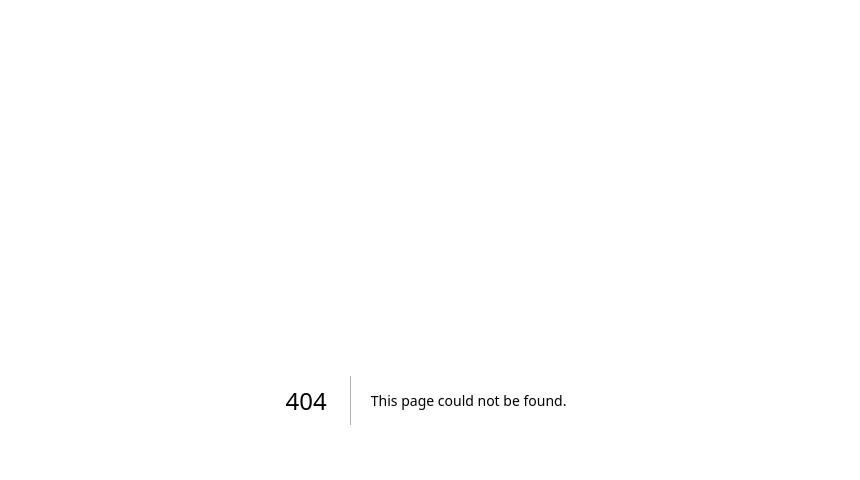
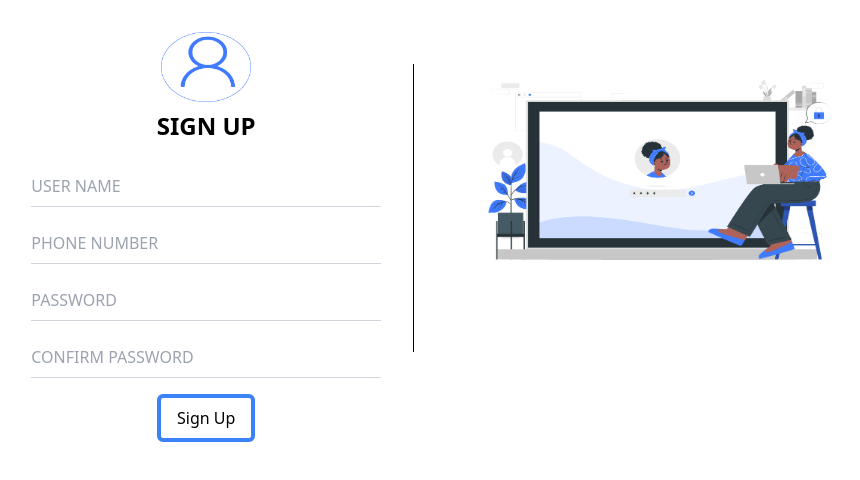
Before and after one commit to TseganeshYifruBerta/SWE-Hotel-Booking-Management-System, a Next.js app in the folder swe-hotel-booking-management-system-web/: page /signup in a window 1280 px wide. Before the commit this address had no page. Shown: the top 480 px of the page, without its empty margins (214-1074 px from the left). Built offline with nearby package versions, Linux system fonts and the light colour scheme.

Commit message:
implement signin and signup ui

```diff
--- /dev/null
+++ b/swe-hotel-booking-management-system-web/components/signup_signin/SignInCard.tsx
@@ -0,0 +1,45 @@
+import React from "react"
+import Image from "next/image";
+
+const SignInCard : React.FC = () => {
+      return (
+        <div className="max-w-md mx-auto p-8">
+          <div className="flex justify-center mb-2">
+            <Image
+              src={"/images/profile.png"}
+              alt={""}
+              width={90}
+              height={90}
+            />
+          </div>
+          <h1 className="text-2xl font-bold mb-6 flex justify-center">
+            SIGN IN
+          </h1>
+
+          <div className="mb-4">
+            <input
+              type="text"
+              id="user name"
+              placeholder="USER NAME"
+              className="w-full border-b border-gray-300 focus:outline-none focus:border-blue-500 py-2"
+            />
+          </div>
+          <div className="mb-4">
+            <input
+              type="password"
+              id="password"
+              placeholder="PASSWORD"
+              className="w-full border-b border-gray-300 focus:outline-none focus:border-blue-500 py-2"
+            />
+          </div>
+
+          <div className="flex justify-center">
+            <button className="border-blue-500 border-4 px-4 py-2 rounded-md justify-center">
+              Sign In
+            </button>
+          </div>
+        </div>
+      );
+}
+
+export default SignInCard;
--- /dev/null
+++ b/swe-hotel-booking-management-system-web/components/signup_signin/SignUpCard.tsx
@@ -0,0 +1,53 @@
+import React from "react"
+import Image from "next/image";
+
+const SignUpCard : React.FC = () => {
+    return (
+      <div className="max-w-md mx-auto p-8">
+        <div className="flex justify-center mb-2">
+          <Image src={"/images/profile.png"} alt={""} width={90} height={90} />
+        </div>
+        <h1 className="text-2xl font-bold mb-6 flex justify-center">SIGN UP</h1>
+
+        <div className="mb-4">
+          <input
+            type="text"
+            id="user name"
+            placeholder="USER NAME"
+            className="w-full border-b border-gray-300 focus:outline-none focus:border-blue-500 py-2"
+          />
+        </div>
+        <div className="mb-4">
+          <input
+            type="text"
+            id="phoneNumber"
+            placeholder="PHONE NUMBER"
+            className="w-full border-b border-gray-300 focus:outline-none focus:border-blue-500 py-2"
+          />
+        </div>
+        <div className="mb-4">
+          <input
+            type="password"
+            id="password"
+            placeholder="PASSWORD"
+            className="w-full border-b border-gray-300 focus:outline-none focus:border-blue-500 py-2"
+          />
+        </div>
+        <div className="mb-4">
+          <input
+            type="password"
+            id="password"
+            placeholder="CONFIRM PASSWORD"
+            className="w-full border-b border-gray-300 focus:outline-none focus:border-blue-500 py-2"
+          />
+        </div>
+        <div className="flex justify-center">
+          <button className="border-blue-500 border-4 px-4 py-2 rounded-md justify-center">
+            Sign Up
+          </button>
+        </div>
+      </div>
+    );
+}
+
+export default SignUpCard;
--- /dev/null
+++ b/swe-hotel-booking-management-system-web/pages/signin/index.tsx
@@ -0,0 +1,26 @@
+import SignInCard from "@/components/signup_signin/SignInCard"
+import Image from "next/image";
+
+function SignIn() {
+     return (
+       <div className="flex justify-center">
+         <div className="flex w-2/3">
+           <div className="w-1/2">
+             <SignInCard />
+           </div>
+           <div className="border-r border-black h-72 mt-16"></div>
+           <div className="w-1/2 pl-6 ml-6">
+             <Image
+               src={"/images/login.png"}
+               alt={""}
+               width={400}
+               height={400}
+               className="pt-16"
+             />
+           </div>
+         </div>
+       </div>
+     );
+}
+
+export default SignIn
--- /dev/null
+++ b/swe-hotel-booking-management-system-web/pages/signup/index.tsx
@@ -0,0 +1,26 @@
+import SignUpCard from "@/components/signup_signin/SignUpCard";
+import Image
+ from "next/image";
+function SignUp() {
+    return (
+      <div className="flex justify-center">
+        <div className="flex w-2/3">
+          <div className="w-1/2">
+            <SignUpCard />
+          </div>
+          <div className="border-r border-black h-72 mt-16"></div>
+          <div className="w-1/2 pl-6 ml-6">
+            <Image
+              src={"/images/login.png"}
+              alt={""}
+              width={400}
+              height={400}
+              className="pt-16"
+            />
+          </div>
+        </div>
+      </div>
+    );
+}
+
+export default SignUp
```
Also changed, not shown: swe-hotel-booking-management-system-web/public/images/login.png (added), swe-hotel-booking-management-system-web/public/images/profile.png (added).
